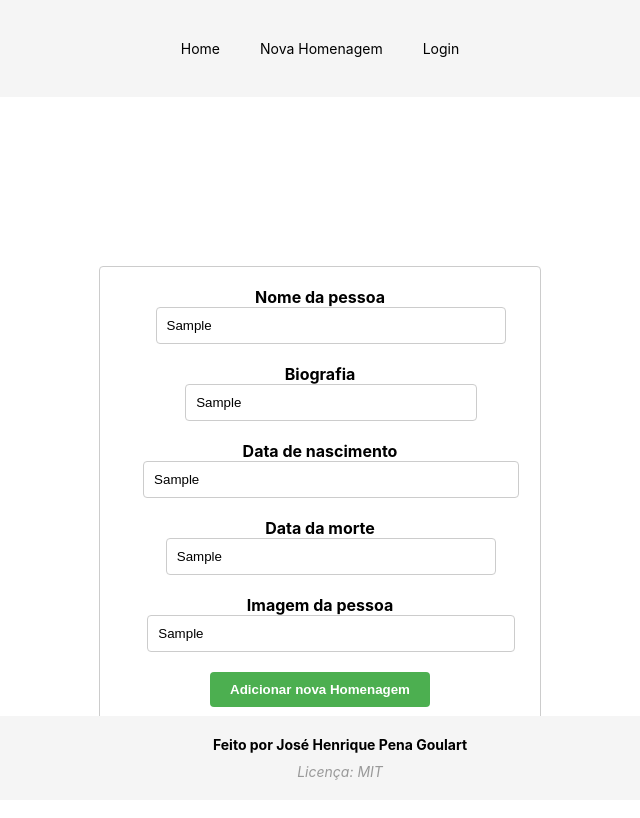
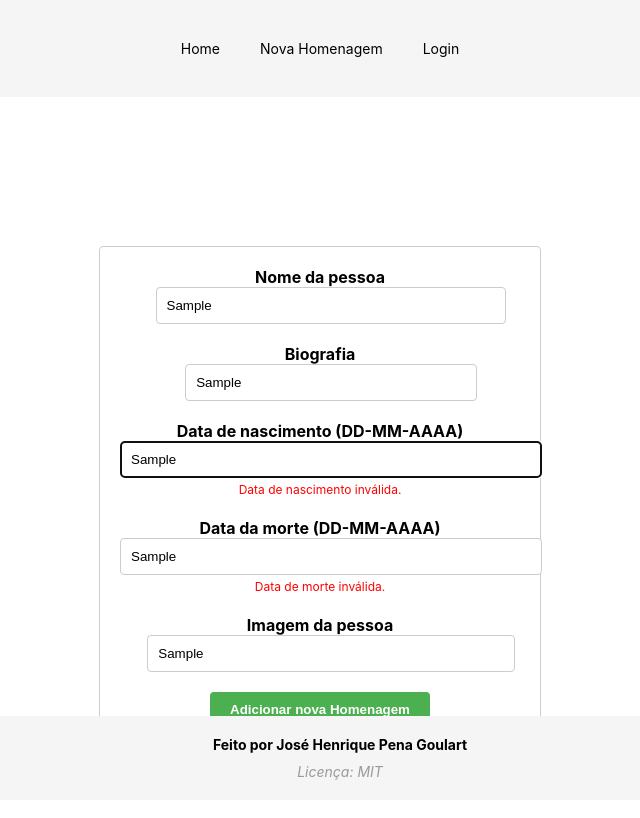
Before and after one commit to josehpena/homenagem, a React (Create React App) app: page /novaHomenagem in a window 1280 px wide. Both pictures are taken after typing "Sample", "Sample", "Sample", "Sample", "Sample" into the empty fields and a click on the button "Adicionar nova Homenagem". Shown: the top 818 px of the page, without its empty margins (320-960 px from the left). Built offline with nearby package versions, Linux system fonts and the light colour scheme; no server answers; the database is empty.

Commit message:
Verificacoes

```diff
--- a/package.json
+++ b/package.json
@@ -7,6 +7,7 @@
     "@testing-library/jest-dom": "^5.16.5",
     "@testing-library/react": "^13.4.0",
     "@testing-library/user-event": "^13.5.0",
+    "date-fns": "^2.30.0",
     "firebase": "^9.22.2",
     "react": "^18.2.0",
     "react-dom": "^18.2.0",
--- a/src/components/NewPersonCard/NewPersonCard.js
+++ b/src/components/NewPersonCard/NewPersonCard.js
@@ -2,6 +2,7 @@ import React, { useContext } from 'react';
 import { useForm } from 'react-hook-form';
 import { PersonCardsContext } from '../../store/PersonCardsProvider';
 import './NewPersonCard.css';
+import { parse, isValid } from 'date-fns';
 
 const NewPersonCard = () => {
   const PersonCardsCtx = useContext(PersonCardsContext);
@@ -11,8 +12,12 @@ const NewPersonCard = () => {
     formState: { errors },
   } = useForm();
 
-  const onSubmit = (data, event) => {
-    event.preventDefault();
+  const validateDate = (value) => {
+    const parsedDate = parse(value, 'dd-MM-yyyy', new Date());
+    return isValid(parsedDate);
+  };
+
+  const onSubmit = (data) => {
     PersonCardsCtx.addPersonCard(data);
   };
 
@@ -42,24 +47,33 @@ const NewPersonCard = () => {
           {errors.biography && <span className="error-message">Este campo é obrigatório.</span>}
         </div>
         <div className="form-group">
-          <label htmlFor="birthDate">Data de nascimento</label>
+          <label htmlFor="birthDate">Data de nascimento (DD-MM-AAAA)</label>
           <input
             type="text"
             id="birthDate"
             name="birthDate"
             placeholder="Data de nascimento"
-            {...register('birthDate')}
+            {...register('birthDate', { required: true, validate: validateDate })}
           />
+          {errors.birthDate && errors.birthDate.type === 'required' && (
+            <span className="error-message">Este campo é obrigatório.</span>
+          )}
+          {errors.birthDate && errors.birthDate.type === 'validate' && (
+            <span className="error-message">Data de nascimento inválida.</span>
+          )}
         </div>
         <div className="form-group">
-          <label htmlFor="deathDate">Data da morte</label>
+          <label htmlFor="deathDate">Data da morte (DD-MM-AAAA)</label>
           <input
             type="text"
             id="deathDate"
             name="deathDate"
             placeholder="Data da morte"
-            {...register('deathDate')}
+            {...register('deathDate', { validate: validateDate })}
           />
+          {errors.deathDate && errors.deathDate.type === 'validate' && (
+            <span className="error-message">Data de morte inválida.</span>
+          )}
         </div>
         <div className="form-group">
           <label htmlFor="photo">Imagem da pessoa</label>
```
Also changed, not shown: 1 other file (tests, documents, lock files or other folders).
